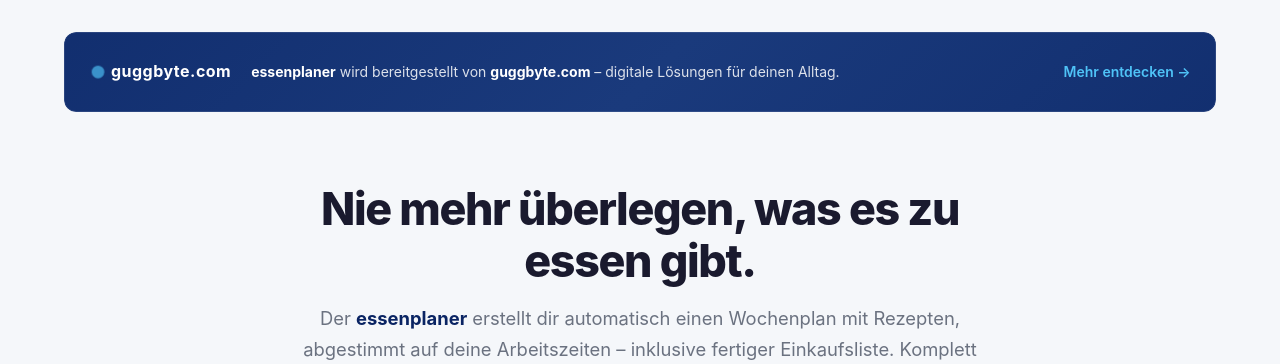
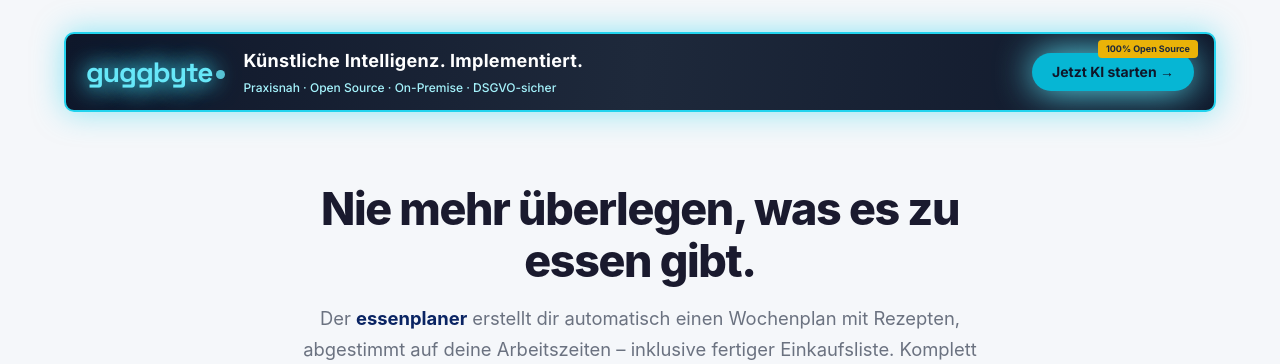
Before and after one commit to guggenbergerME/essenplaner, a FastAPI app: page / in a window 1280 px wide. Shown: the part 73-437 px from the top of the page. Run offline with FastAPI, Linux system fonts and the light colour scheme.

Commit message:
feat: Neuer guggbyte Werbebanner (Design-Vorlage übernommen)
Co-Authored-By: Claude Sonnet 4.6 <noreply@anthropic.com>

```diff
--- a/app/templates/startseite.html
+++ b/app/templates/startseite.html
@@ -10,101 +10,130 @@
 {% block content %}
 
 <!-- guggbyte.com Banner -->
+<link rel="preconnect" href="https://fonts.googleapis.com">
+<link href="https://fonts.googleapis.com/css2?family=Inter:wght@500;700&family=Space+Grotesk:wght@600;700&display=swap" rel="stylesheet">
 <style>
-.guggbyte-banner {
-    margin: 0 0 1.5rem 0;
-    border-radius: 12px;
+.gb-banner {
+    width: 100%;
+    height: 80px;
+    background: linear-gradient(95deg, #0f172a 0%, #1e293b 50%, #0f172a 100%);
+    border: 2px solid #22d3ee;
+    border-radius: 10px;
     overflow: hidden;
-    animation: gbFadeIn 0.8s ease both;
-}
-.guggbyte-banner__link {
+    position: relative;
+    box-shadow: 0 0 30px rgba(34,211,238,0.5);
     display: flex;
     align-items: center;
-    height: 80px;
+    padding: 0 20px;
+    box-sizing: border-box;
+    margin-bottom: 1.5rem;
+    cursor: pointer;
     text-decoration: none;
-    background: linear-gradient(135deg, #0A2463 0%, #1a3a7c 50%, #0A2463 100%);
-    background-size: 200% 200%;
-    animation: gbGradient 4s ease infinite;
-    padding: 0 1.75rem;
-    border-radius: 12px;
-    border: 1px solid rgba(255,255,255,0.1);
-    transition: transform 0.2s, box-shadow 0.2s;
 }
-.guggbyte-banner__link:hover {
-    transform: translateY(-2px);
-    box-shadow: 0 8px 24px rgba(10,36,99,0.35);
-}
-.guggbyte-banner__inner {
-    display: flex;
-    align-items: center;
-    gap: 1.25rem;
-    width: 100%;
-}
-.guggbyte-banner__logo-wrap {
-    display: flex;
-    align-items: center;
-    gap: 0.5rem;
+.gb-banner__logo {
+    font-family: 'Space Grotesk', sans-serif;
+    font-size: 28px;
+    font-weight: 700;
+    color: #67e8f9;
+    letter-spacing: -1px;
+    animation: gbGlow 2.5s ease-in-out infinite alternate;
+    white-space: nowrap;
     flex-shrink: 0;
 }
-.guggbyte-banner__dot {
+.gb-banner__dot {
     display: inline-block;
-    width: 10px;
-    height: 10px;
+    width: 9px;
+    height: 9px;
+    background: #67e8f9;
     border-radius: 50%;
-    background: #4fc3f7;
-    animation: gbPulse 2s ease-in-out infinite;
+    margin-left: 4px;
+    vertical-align: middle;
+    animation: gbBlink 1.4s infinite;
 }
-.guggbyte-banner__brand {
-    font-size: 1rem;
+.gb-banner__content {
+    flex: 1;
+    margin-left: 18px;
+    overflow: hidden;
+}
+.gb-banner__headline {
+    font-family: 'Inter', sans-serif;
+    font-size: 18px;
     font-weight: 700;
-    color: #fff;
-    letter-spacing: 0.03em;
+    color: white;
+    letter-spacing: 0.3px;
+    animation: gbFadeSlide 4s ease-in-out infinite;
+    white-space: nowrap;
 }
-.guggbyte-banner__text {
-    flex: 1;
-    font-size: 0.875rem;
-    color: rgba(255,255,255,0.85);
+.gb-banner__sub {
+    font-family: 'Inter', sans-serif;
+    font-size: 12px;
+    color: #a5f3fc;
+    margin-top: 2px;
+    opacity: 0;
+    animation: gbFadeIn 1.8s ease 0.6s forwards;
 }
-.guggbyte-banner__text strong { color: #fff; }
-.guggbyte-banner__cta {
-    font-size: 0.875rem;
-    font-weight: 600;
-    color: #4fc3f7;
+.gb-banner__cta {
+    background: #06b6d4;
+    color: #0f172a;
+    font-family: 'Inter', sans-serif;
+    font-weight: 700;
+    padding: 8px 20px;
+    border-radius: 50px;
+    font-size: 14px;
+    margin-left: 16px;
+    box-shadow: 0 0 18px #22d3ee;
+    animation: gbPulseCTA 2s infinite;
     white-space: nowrap;
-    animation: gbArrow 1.5s ease-in-out infinite;
+    flex-shrink: 0;
+    transition: all 0.25s;
+    border: none;
 }
-@keyframes gbFadeIn {
-    from { opacity: 0; transform: translateY(-8px); }
-    to   { opacity: 1; transform: translateY(0); }
+.gb-banner:hover .gb-banner__cta {
+    transform: scale(1.08);
+    background: #67e8f9;
+    box-shadow: 0 0 30px #67e8f9;
 }
-@keyframes gbGradient {
-    0%   { background-position: 0% 50%; }
-    50%  { background-position: 100% 50%; }
-    100% { background-position: 0% 50%; }
+.gb-banner__tag {
+    position: absolute;
+    top: 6px;
+    right: 16px;
+    background: #eab308;
+    color: #1e293b;
+    font-size: 9px;
+    font-weight: 700;
+    padding: 2px 8px;
+    border-radius: 4px;
+    font-family: 'Inter', sans-serif;
 }
-@keyframes gbPulse {
-    0%, 100% { opacity: 1; transform: scale(1); }
-    50%       { opacity: 0.5; transform: scale(1.4); }
+@keyframes gbGlow {
+    from { text-shadow: 0 0 10px #67e8f9; }
+    to   { text-shadow: 0 0 25px #22d3ee, 0 0 40px #67e8f9; }
 }
-@keyframes gbArrow {
-    0%, 100% { transform: translateX(0); }
-    50%       { transform: translateX(4px); }
+@keyframes gbFadeSlide {
+    0%   { transform: translateX(-30px); opacity: 0; }
+    15%  { transform: translateX(0); opacity: 1; }
+    70%  { transform: translateX(0); opacity: 1; }
+    100% { transform: translateX(30px); opacity: 0; }
+}
+@keyframes gbFadeIn { to { opacity: 1; } }
+@keyframes gbPulseCTA {
+    0%, 100% { box-shadow: 0 0 18px #22d3ee; }
+    50%       { box-shadow: 0 0 40px #67e8f9; }
+}
+@keyframes gbBlink {
+    0%, 100% { opacity: 1; }
+    50%       { opacity: 0.3; }
 }
 </style>
-<section class="guggbyte-banner">
-    <a href="https://www.guggbyte.com/" target="_blank" rel="noopener" class="guggbyte-banner__link">
-        <div class="guggbyte-banner__inner">
-            <div class="guggbyte-banner__logo-wrap">
-                <span class="guggbyte-banner__dot"></span>
-                <span class="guggbyte-banner__brand">guggbyte.com</span>
-            </div>
-            <div class="guggbyte-banner__text">
-                <strong>essenplaner</strong> wird bereitgestellt von <strong>guggbyte.com</strong> – digitale Lösungen für deinen Alltag.
-            </div>
-            <div class="guggbyte-banner__cta">Mehr entdecken →</div>
-        </div>
-    </a>
-</section>
+<a class="gb-banner" href="https://www.guggbyte.com/" target="_blank" rel="noopener">
+    <div class="gb-banner__logo">guggbyte<span class="gb-banner__dot"></span></div>
+    <div class="gb-banner__content">
+        <div class="gb-banner__headline">Künstliche Intelligenz. Implementiert.</div>
+        <div class="gb-banner__sub">Praxisnah · Open Source · On-Premise · DSGVO-sicher</div>
+    </div>
+    <div class="gb-banner__cta">Jetzt KI starten →</div>
+    <div class="gb-banner__tag">100% Open Source</div>
+</a>
 
 <!-- Hero -->
 <section class="landing-hero">
```
